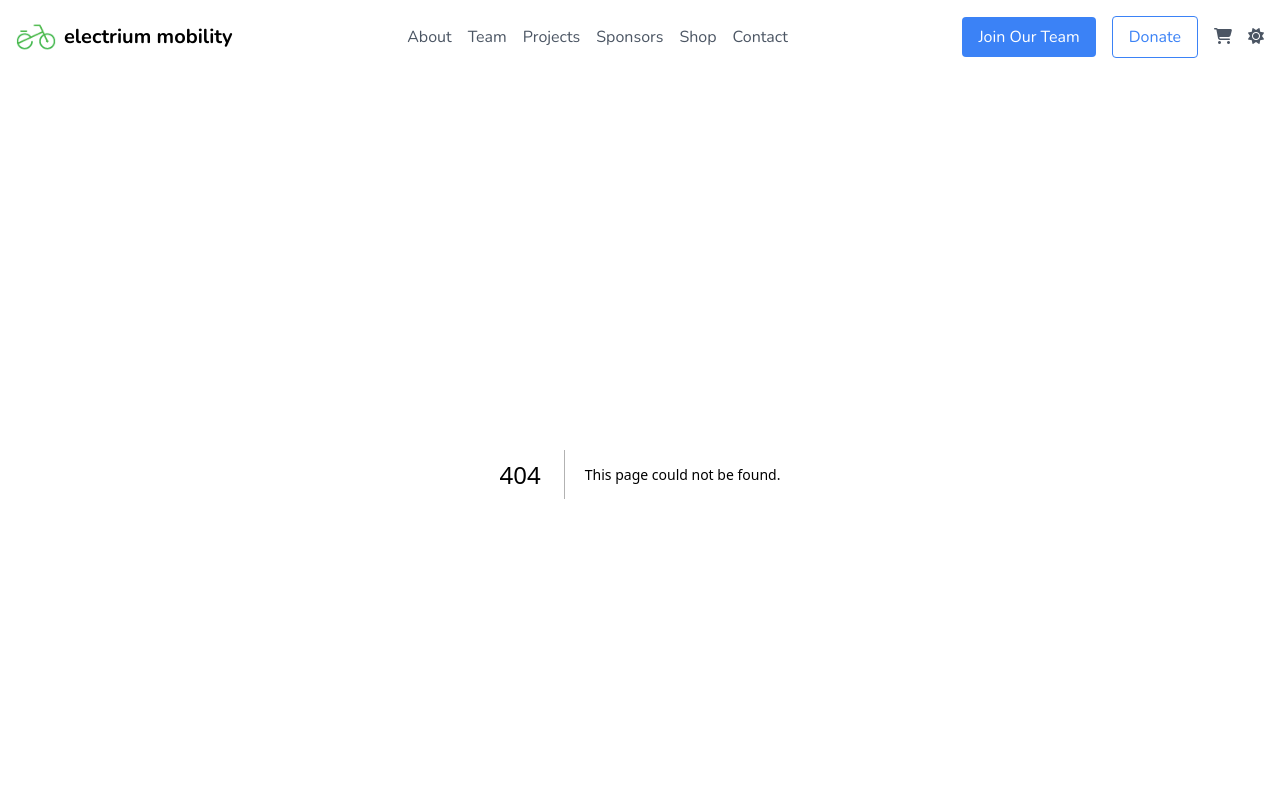
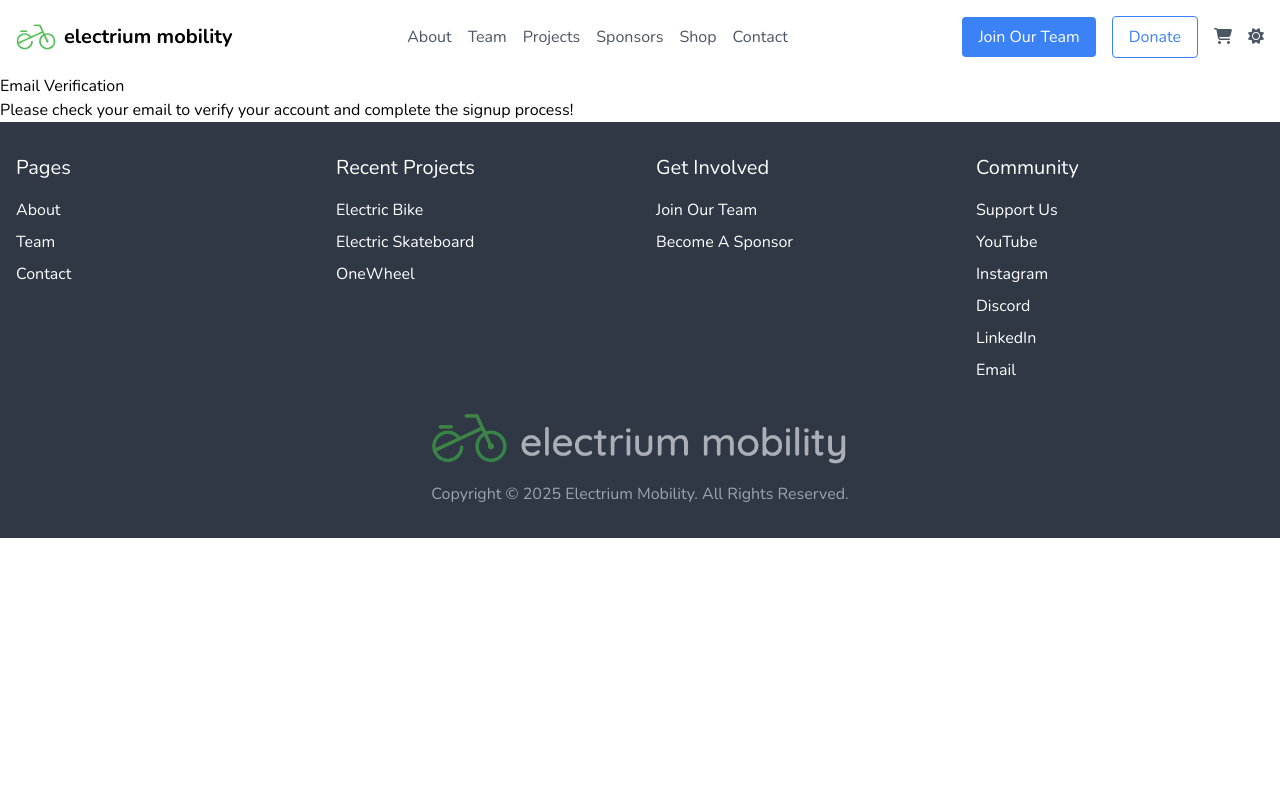
Before and after one commit to Electrium-Mobility/Electrium-store, a Next.js app: page /email-verification in a window 1280 px wide. Before the commit this address had no page. Shown: the top 800 px of the page. Built offline with nearby package versions, Linux system fonts and the light colour scheme.

Commit message:
Creates simple email verification page

```diff
--- /dev/null
+++ b/app/email-verification/page.tsx
@@ -0,0 +1,10 @@
+const EmailVerification = () => {
+    return (
+        <div>
+            <h1>Email Verification</h1>
+            <p>Please check your email to verify your account and complete the signup process!</p>
+        </div>
+    )
+}
+
+export default EmailVerification;
```
